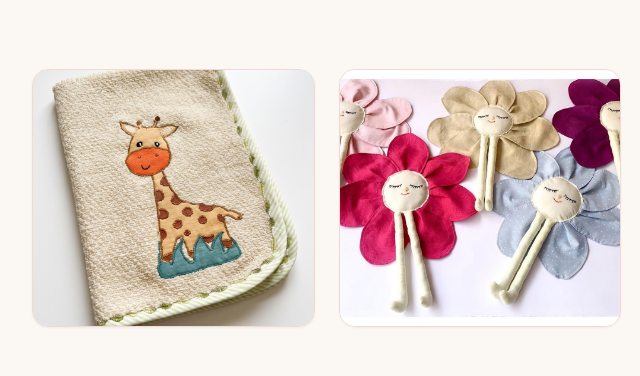
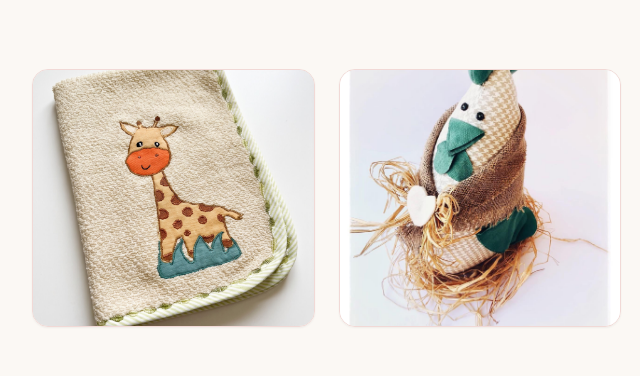
Before and after one commit to NextFrame-mgmt/cusy.sr, a plain HTML site: page index.html in a window 1280 px wide. Shown: the part 1088-1464 px from the top of the page, 160-800 px from the left. Drawn offline with nearby package versions, Linux system fonts and the light colour scheme; files that its build step writes are made by us from their sources; grey boxes are pictures that could not be loaded; files whose address does not match are found by name.

Commit message:
Update index.html

```diff
--- a/index.html
+++ b/index.html
@@ -155,7 +155,7 @@
           <img src="media/chi-siamo-1.jpg" alt="Mani al lavoro col cucito" class="w-full h-64 object-cover group-hover:scale-105 transition duration-500">
         </div>
         <div class="rounded-2xl overflow-hidden border border-cipria shadow-sm hover:shadow-md transition group">
-          <img src="media/chi-siamo-2.jpg" alt="Dettaglio tessuti e filati" class="w-full h-64 object-cover group-hover:scale-105 transition duration-500">
+          <img src="media/servizio-bambini.jpg" alt="Dettaglio tessuti e filati" class="w-full h-64 object-cover group-hover:scale-105 transition duration-500">
         </div>
         <div class="rounded-2xl overflow-hidden border border-cipria shadow-sm hover:shadow-md transition group">
           <img src="media/chi-siamo-3.jpg" alt="Sartoria artigianale Rosolini" class="w-full h-64 object-cover group-hover:scale-105 transition duration-500">
```
